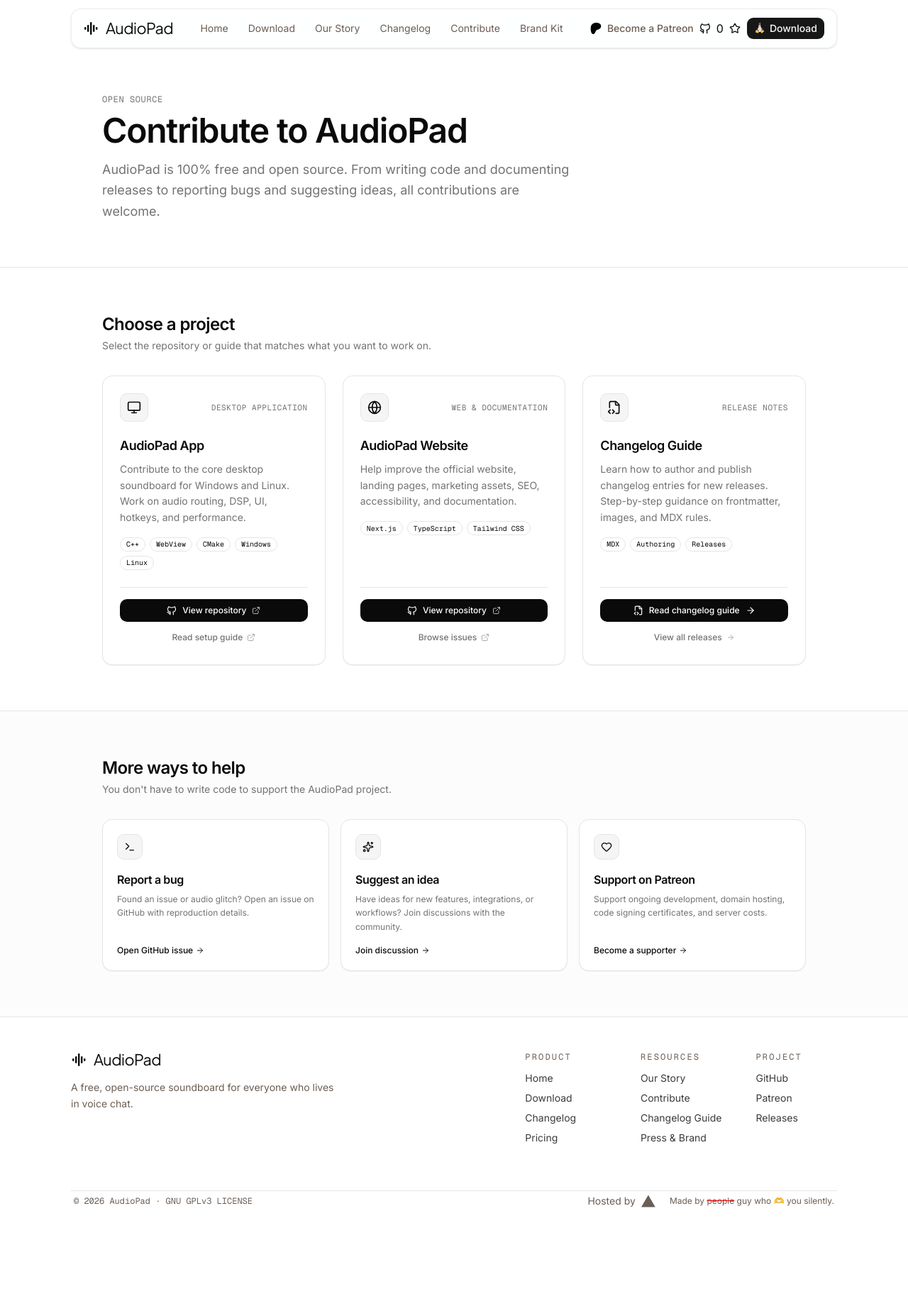
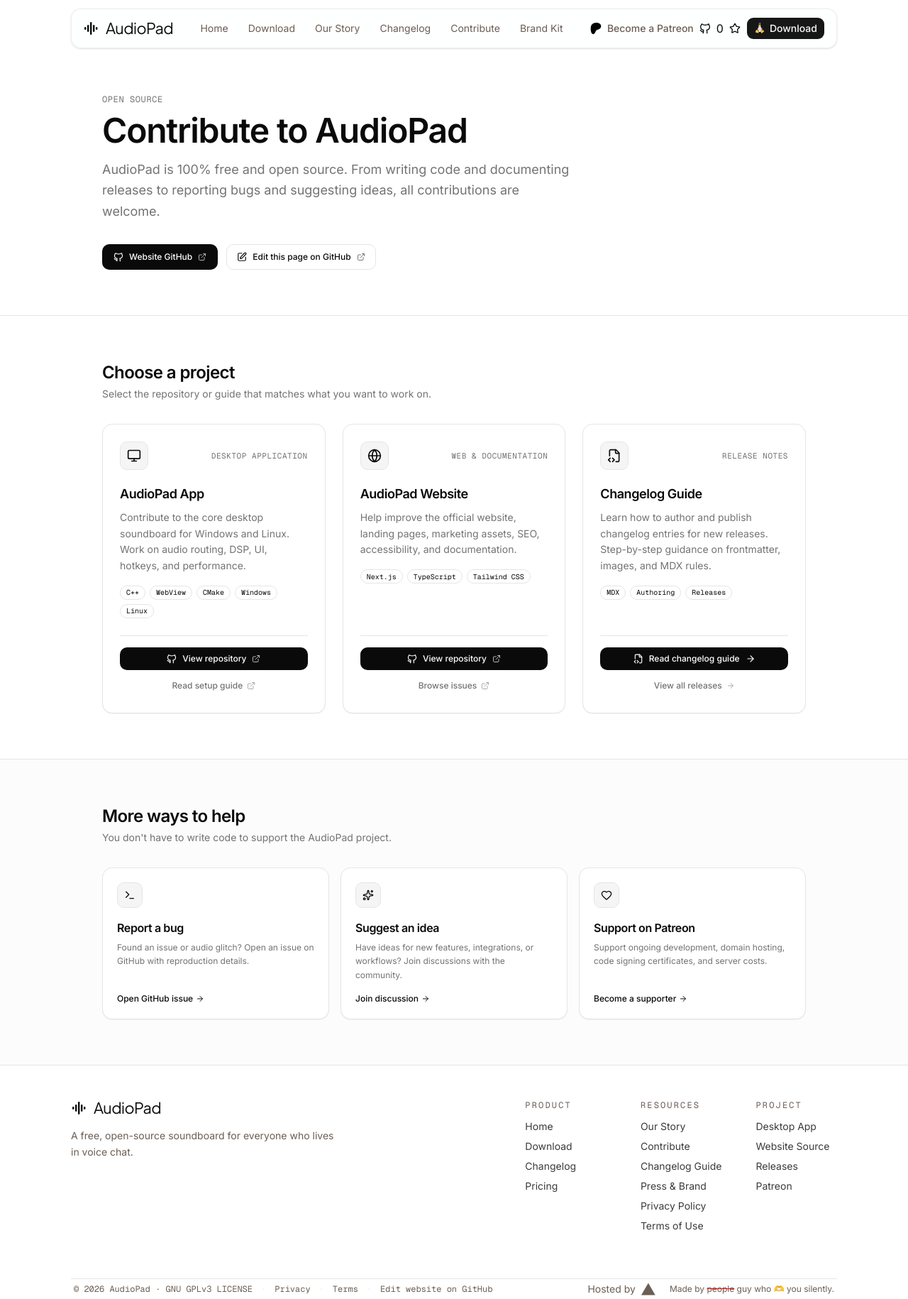
Before and after one commit to audiopadapp/audiopad-website, a Next.js app: page /contribute in a window 1280 px wide. Shown: the whole page at 71% size. Before the commit the page ends 1706 px from the top, so only its background shows below. Built offline with nearby package versions, Linux system fonts and the light colour scheme; no server answers.

Commit message:
feat(contribute): add direct GitHub edit buttons and website repository links

```diff
--- a/src/app/contribute/changelog/page.tsx
+++ b/src/app/contribute/changelog/page.tsx
@@ -3,12 +3,14 @@
   ArrowRight,
   Check,
   ChevronRight,
+  ExternalLink,
   FileCode2,
   FolderOpen,
   GitBranch,
   Image as ImageIcon,
   Info,
   Rocket,
+  SquarePen,
   Terminal,
   TriangleAlert,
 } from "lucide-react"
@@ -183,12 +185,26 @@
               <ArrowRight className="size-4" />
             </a>
 
-            <Link
+            <a
               href="https://github.com/audiopadapp/audiopad-website/tree/main/content/changelog"
+              target="_blank"
+              rel="noopener noreferrer"
               className="inline-flex h-10 items-center gap-2 rounded-md border px-4 text-sm font-medium transition-colors hover:bg-muted"
             >
-              View changelog files
-            </Link>
+              Browse changelog files
+              <ExternalLink className="size-3.5 text-muted-foreground" />
+            </a>
+
+            <a
+              href="https://github.com/audiopadapp/audiopad-website/edit/main/src/app/contribute/changelog/page.tsx"
+              target="_blank"
+              rel="noopener noreferrer"
+              className="inline-flex h-10 items-center gap-2 rounded-md border px-4 text-sm font-medium transition-colors hover:bg-muted"
+            >
+              <SquarePen className="size-3.5" />
+              Edit this guide
+              <ExternalLink className="size-3.5 text-muted-foreground" />
+            </a>
           </div>
         </div>
       </section>
@@ -556,21 +572,34 @@
           </p>
 
           <div className="mt-7 flex flex-wrap justify-center gap-3">
-            <Link
+            <a
               href="https://github.com/audiopadapp/audiopad-website/tree/main/content/changelog"
-              className="inline-flex h-10 items-center gap-2 rounded-md bg-foreground px-4 text-sm font-medium text-background"
+              target="_blank"
+              rel="noopener noreferrer"
+              className="inline-flex h-10 items-center gap-2 rounded-md bg-foreground px-4 text-sm font-medium text-background transition-opacity hover:opacity-90"
             >
               Open changelog directory
               <ArrowRight className="size-4" />
-            </Link>
+            </a>
 
             <Link
               href="/changelog"
-              className="inline-flex h-10 items-center gap-2 rounded-md border px-4 text-sm font-medium hover:bg-muted"
+              className="inline-flex h-10 items-center gap-2 rounded-md border px-4 text-sm font-medium transition-colors hover:bg-muted"
             >
               View changelog
               <ChevronRight className="size-4" />
             </Link>
+
+            <a
+              href="https://github.com/audiopadapp/audiopad-website/edit/main/src/app/contribute/changelog/page.tsx"
+              target="_blank"
+              rel="noopener noreferrer"
+              className="inline-flex h-10 items-center gap-2 rounded-md border px-4 text-sm font-medium transition-colors hover:bg-muted"
+            >
+              <SquarePen className="size-4" />
+              Edit guide on GitHub
+              <ExternalLink className="size-3.5 text-muted-foreground" />
+            </a>
           </div>
         </div>
       </section>
--- a/src/app/contribute/page.tsx
+++ b/src/app/contribute/page.tsx
@@ -9,6 +9,7 @@
   Heart,
   Monitor,
   Sparkles,
+  SquarePen,
   Terminal,
 } from "lucide-react";
 import { Github } from "@/components/icons";
@@ -128,6 +129,30 @@
             releases to reporting bugs and suggesting ideas, all contributions are
             welcome.
           </p>
+
+          <div className="mt-8 flex flex-wrap items-center gap-3">
+            <a
+              href="https://github.com/audiopadapp/audiopad-website"
+              target="_blank"
+              rel="noopener noreferrer"
+              className="inline-flex h-9 items-center gap-2 rounded-lg bg-foreground px-4 text-xs font-medium text-background transition-opacity hover:opacity-90"
+            >
+              <Github className="size-3.5" />
+              Website GitHub
+              <ExternalLink className="size-3 opacity-70" />
+            </a>
+
+            <a
+              href="https://github.com/audiopadapp/audiopad-website/edit/main/src/app/contribute/page.tsx"
+              target="_blank"
+              rel="noopener noreferrer"
+              className="inline-flex h-9 items-center gap-2 rounded-lg border border-border px-3.5 text-xs font-medium text-foreground transition-colors hover:bg-muted"
+            >
+              <SquarePen className="size-3.5" />
+              Edit this page on GitHub
+              <ExternalLink className="size-3 text-muted-foreground" />
+            </a>
+          </div>
         </div>
       </section>
 
--- a/src/components/Footer.tsx
+++ b/src/components/Footer.tsx
@@ -1,3 +1,4 @@
+import Link from "next/link";
 import Logo from "./Logo";
 import FooterCol from "./FooterCol";
 import VercelLogo from "./icons/VercelLogo";
@@ -37,24 +38,50 @@
                 ["Contribute", "/contribute"],
                 ["Changelog Guide", "/contribute/changelog"],
                 ["Press & Brand", "/press"],
+                ["Privacy Policy", "/privacy"],
+                ["Terms of Use", "/terms"],
               ]}
             />
 
             <FooterCol
               title="Project"
               links={[
-                ["GitHub", "https://github.com/audiopadapp/audiopad"],
+                ["Desktop App", "https://github.com/audiopadapp/audiopad"],
+                ["Website Source", "https://github.com/audiopadapp/audiopad-website"],
+                ["Releases", "https://github.com/audiopadapp/audiopad/releases"],
                 ["Patreon", "https://www.patreon.com/cw/audiopad_oss"],
-                ["Releases", "https://github.com/audiopadapp/audiopad/releases"],
               ]}
             />
           </div>
         </div>
 
         <div className="mt-12 p-1 flex flex-col items-start justify-between gap-4 border-t border-border text-xs text-ink-soft sm:mt-16 sm:flex-row sm:items-center">
-          <span className="font-mono">
-            © {year} AudioPad · GNU GPLv3 LICENSE
-          </span>
+          <div className="flex flex-wrap items-center gap-x-3 gap-y-1 font-mono">
+            <span>© {year} AudioPad · GNU GPLv3 LICENSE</span>
+            <span className="hidden sm:inline text-border">·</span>
+            <Link
+              href="/privacy"
+              className="hover:text-foreground transition-colors underline-offset-4 hover:underline"
+            >
+              Privacy
+            </Link>
+            <span className="hidden sm:inline text-border">·</span>
+            <Link
+              href="/terms"
+              className="hover:text-foreground transition-colors underline-offset-4 hover:underline"
+            >
+              Terms
+            </Link>
+            <span className="hidden sm:inline text-border">·</span>
+            <a
+              href="https://github.com/audiopadapp/audiopad-website"
+              target="_blank"
+              rel="noopener noreferrer"
+              className="hover:text-foreground transition-colors underline-offset-4 hover:underline"
+            >
+              Edit website on GitHub
+            </a>
+          </div>
 
           <div className="flex items-center gap-5">
             <a
```
